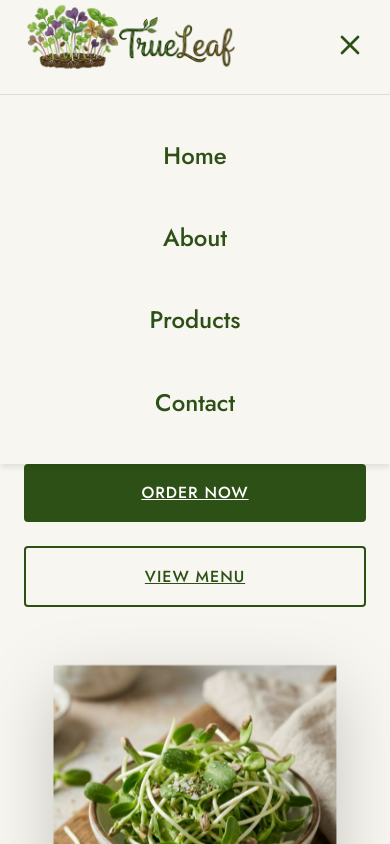
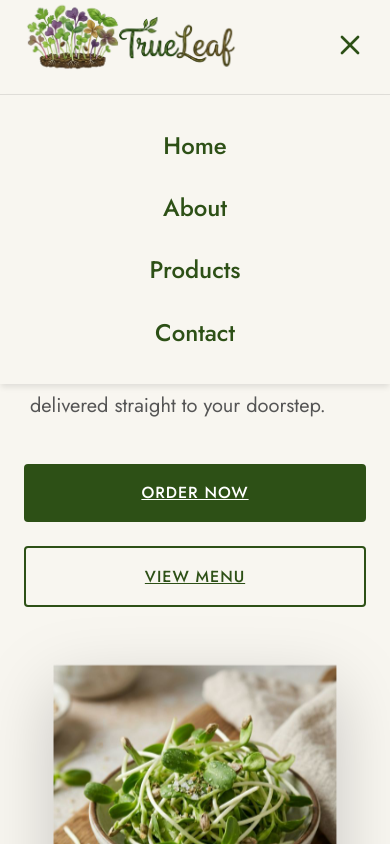
Before and after one commit to MrResolution/trueleaf-microgreens, a React (Vite) app: page / in a window 390 px wide. Both pictures are taken after a click on the button 350 px from the left and 46 px from the top of the page. Shown: the top 844 px of the page. Built offline with nearby package versions, Linux system fonts and the light colour scheme.

Commit message:
Revert mobile menu link targets

```diff
--- a/src/App.jsx
+++ b/src/App.jsx
@@ -49,21 +49,7 @@ const Navbar = () => {
           >
             <div className="container" style={{ padding: '2rem 0', display: 'flex', flexDirection: 'column', gap: '1.5rem', alignItems: 'center' }}>
               {['Home', 'About', 'Products', 'Contact'].map((item) => (
-                <a
-                  key={item}
-                  href={`#${item.toLowerCase()}`}
-                  onClick={() => setIsOpen(false)}
-                  style={{
-                    fontSize: '1.5rem',
-                    fontWeight: 500,
-                    color: 'var(--color-primary)',
-                    textDecoration: 'none',
-                    display: 'block',
-                    width: '100%',
-                    textAlign: 'center',
-                    padding: '10px'
-                  }}
-                >
+                <a key={item} href={`#${item.toLowerCase()}`} onClick={() => setIsOpen(false)} style={{ fontSize: '1.5rem', fontWeight: 500, color: 'var(--color-primary)', textDecoration: 'none' }}>
                   {item}
                 </a>
               ))}
```
